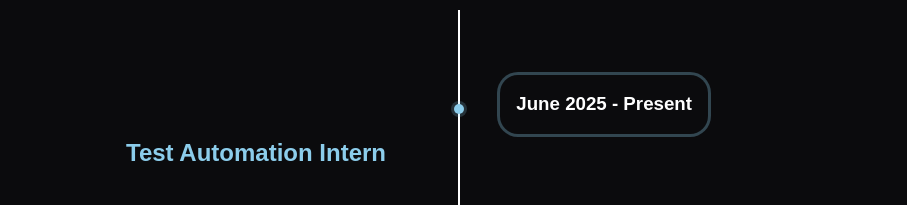
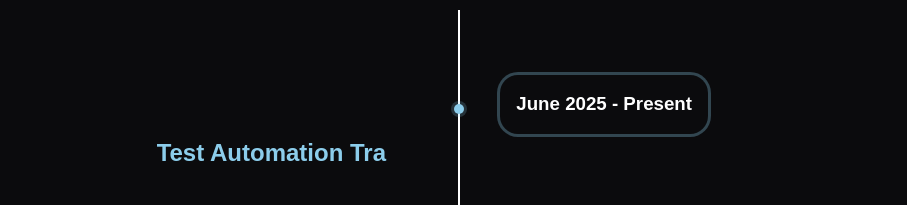
Before and after one commit to DavitEgoian/Portfolio-Website, a React (Create React App) app: page / in a window 1280 px wide. Shown: the part 9660-9865 px from the top of the page, without its empty margins (182-1089 px from the left). Built offline with nearby package versions, Linux system fonts and the light colour scheme; a web font is replaced by a local one.

Commit message:
experinec etimeline title adjust

```diff
--- a/src/data/experienceTimeline.js
+++ b/src/data/experienceTimeline.js
@@ -1,6 +1,6 @@
 const educationTimeline = [
   {
-    title: "Test Automation Intern",
+    title: "Test Automation Tra",
     highlighted: "TBC",
     desc: " — Developing Java-based test automation scripts for functional testing, API validation, workflow automation, and test optimization across Selenium WebDriver, TestNG, REST Assured, and Maven.",
     date: "June 2025 - Present",
```
